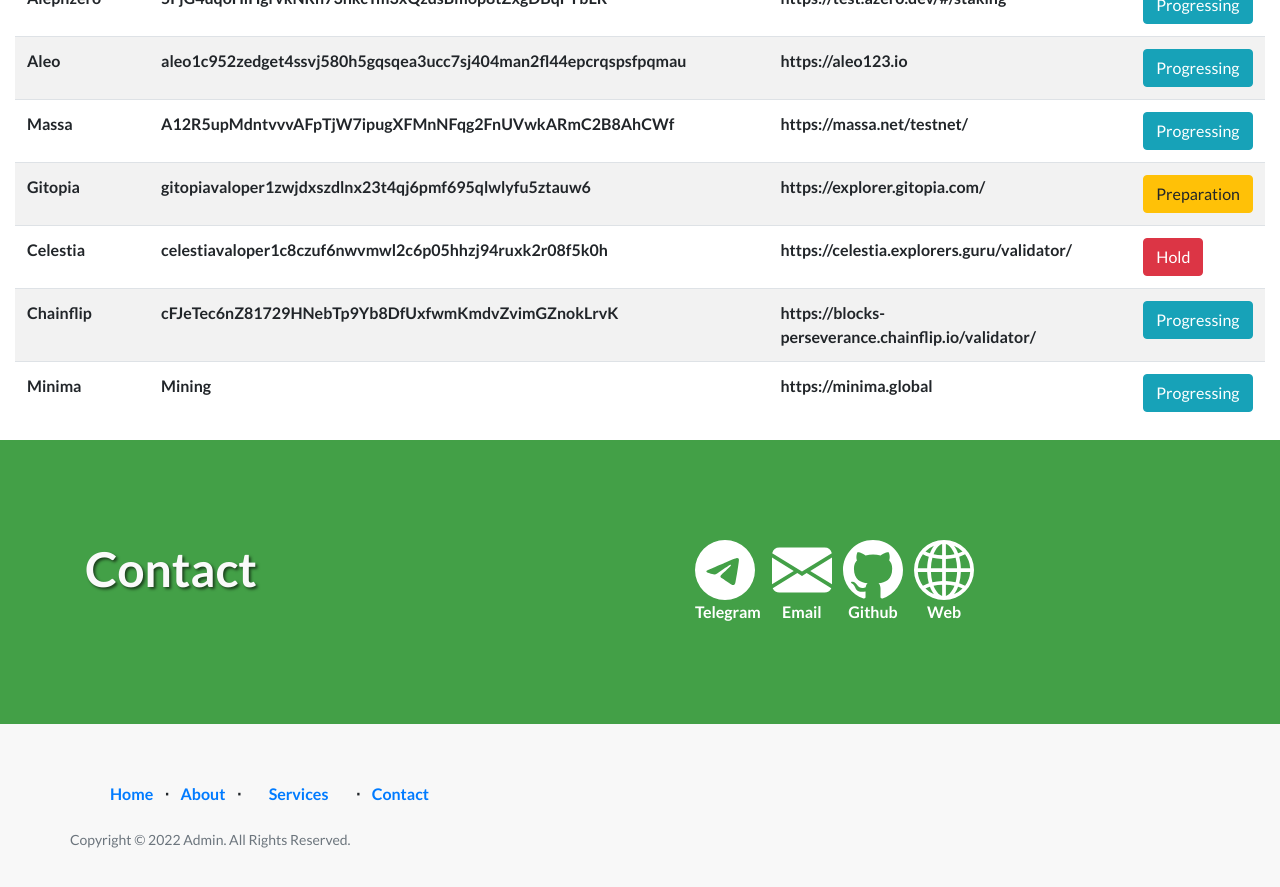
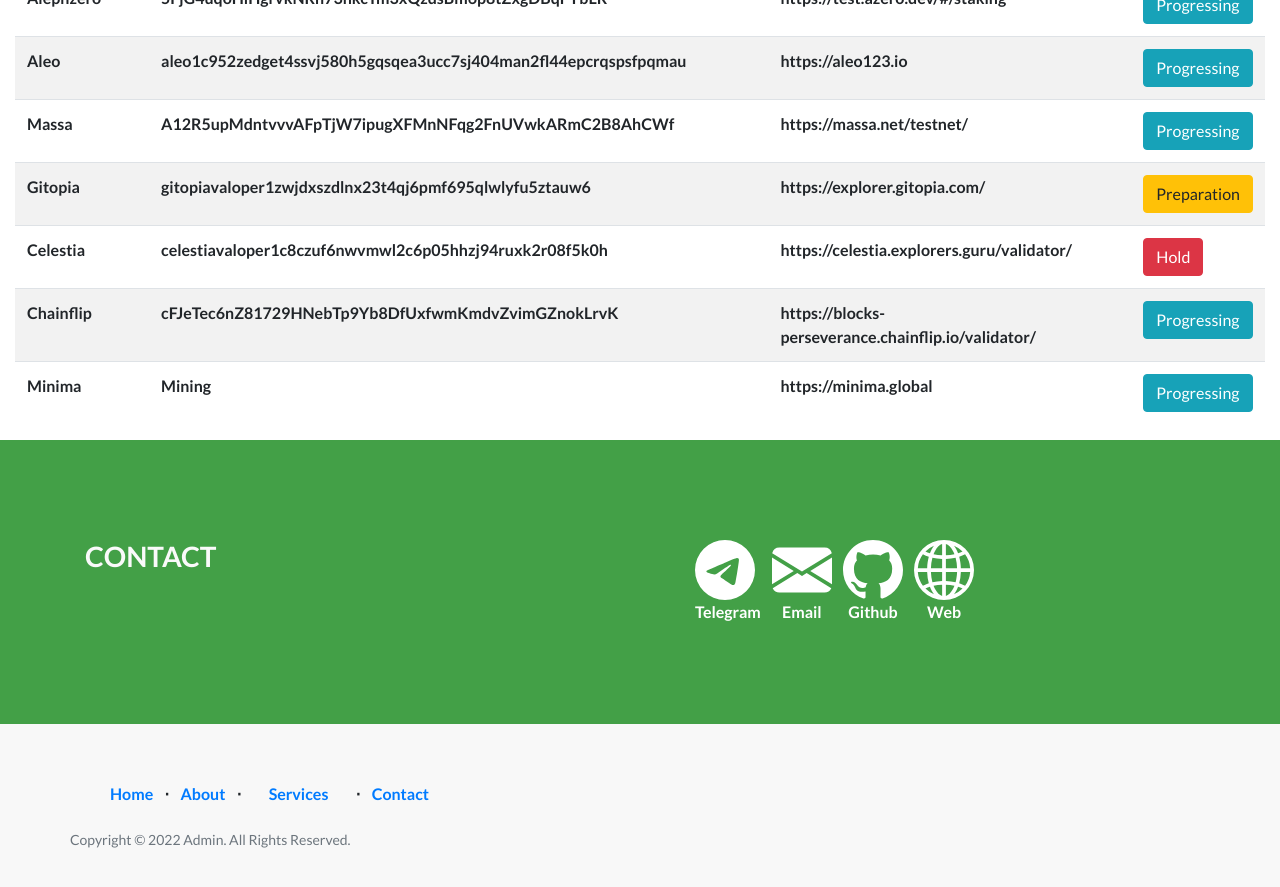
Before and after one commit to roomit-xyz/stake.roomit.xyz, a Jekyll site: the page built from index.html, in a window 1280 px wide and 900 px high, scrolled down 3780 px. Shown: the top 887 px of the window. Built offline with Jekyll 4.4.1, drawn with Linux system fonts in a browser that asks for light colours.

```diff
--- a/_includes/contact.html
+++ b/_includes/contact.html
@@ -3,7 +3,7 @@
 		<div class="container">
 			<div class="row">
 				<div class="col-lg-6">
-					<h2>Contact</h2>
+					<h3>CONTACT</h3>
 				</div>
 				<div class="col-lg-6">
 					<ul class="nav navbar-nav ms-auto">
```
